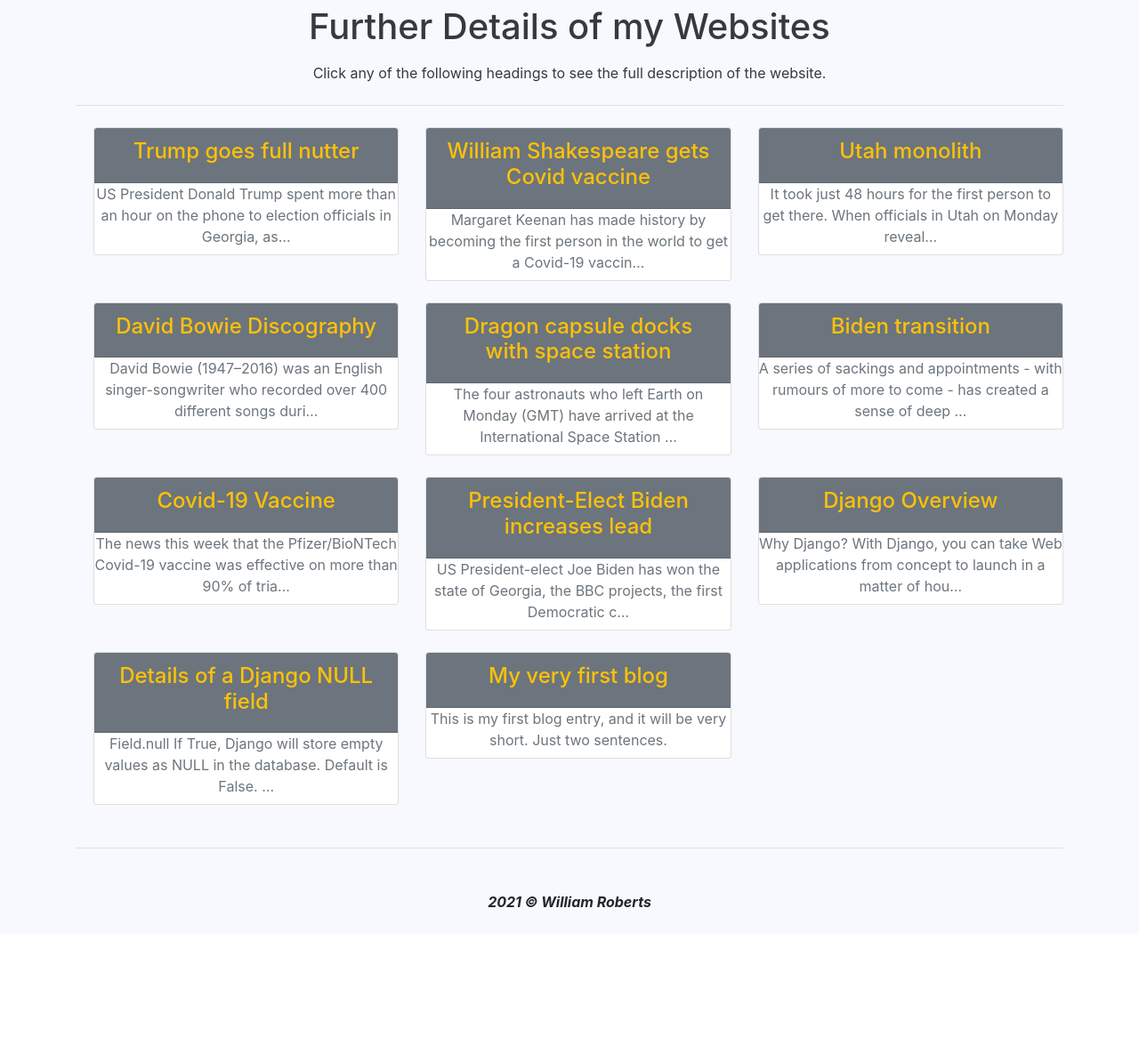
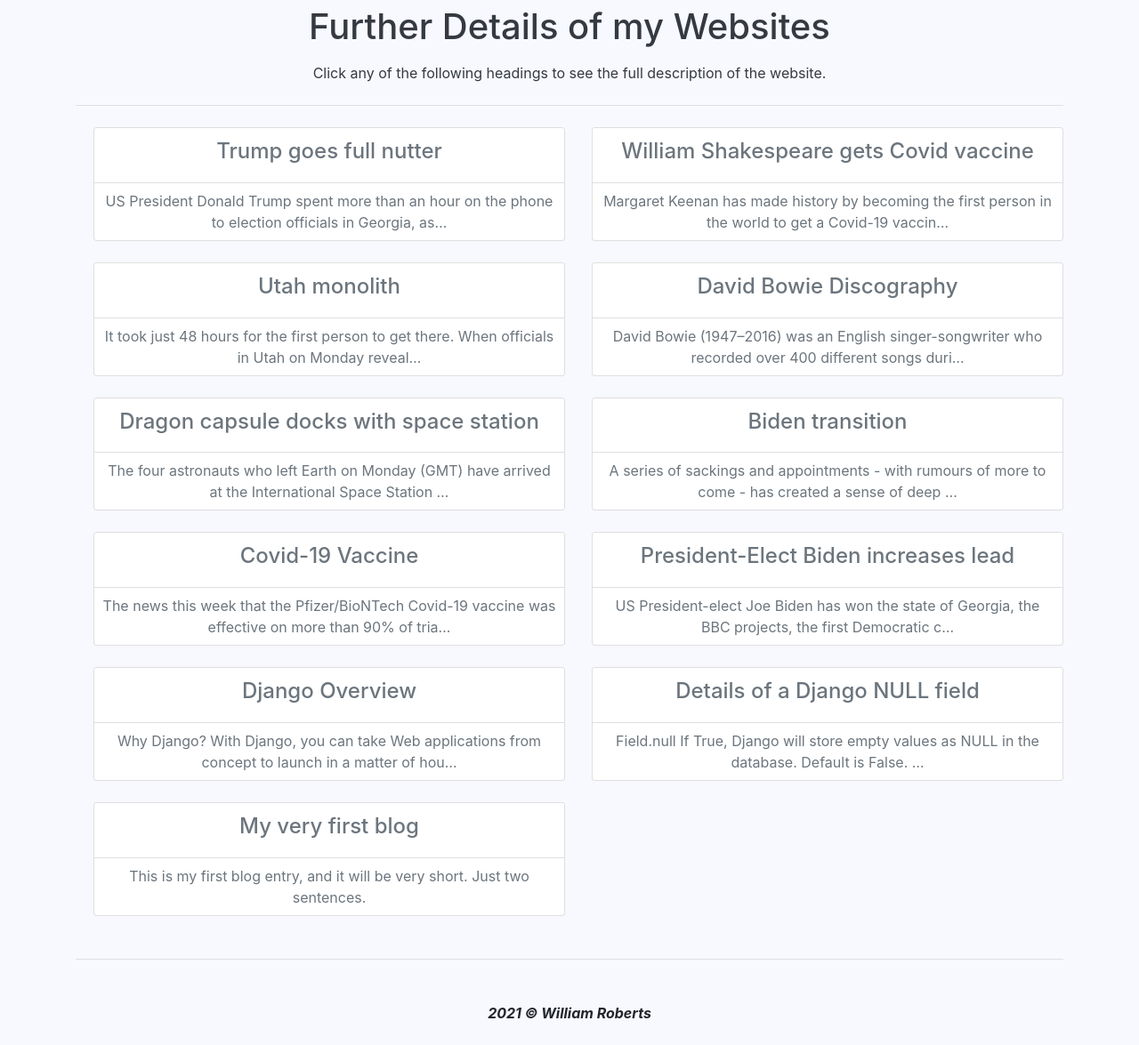
Before and after one commit to whroberts1411/Personal_Portfolio, a Django app: page /blog/ in a window 1280 px wide. Shown: the part 66-1241 px from the top of the page at 89% size. Before the commit the page ends 1086 px from the top, so only its background shows below. Run offline with Django 3.2, Linux system fonts and the light colour scheme; data comes from the database, SQL or seed files in the repository.

Commit message:
Format Changes
A couple of minor format/layout changes to two screens.

```diff
--- a/portfolio_project/blog/templates/blog/all_blogs.html
+++ b/portfolio_project/blog/templates/blog/all_blogs.html
@@ -21,14 +21,14 @@
       <div class="container">
         <div class="row">
           {% for blog in blogs %}
-            <div class="col-xl-4 col-md-6">
+            <div class="col-md-6">
               <div class="card text-center mb-4">
-                <div class="card-header bg-secondary">
-                  <a href="{% url 'blog:detail' blog.id %}" class="text-warning">
+                <div class="card-header bg-white">
+                  <a href="{% url 'blog:detail' blog.id %}" class="text-secondary">
                     <h4>{{ blog.title }}</h4>
                   </a>
                 </div>
-                <p class="card-text text-secondary pb-2">
+                <p class="card-text text-secondary p-2">
                   {{ blog.blog|striptags|truncatechars:100 }}
                 </p>
               </div>
--- a/portfolio_project/blog/templates/blog/detail.html
+++ b/portfolio_project/blog/templates/blog/detail.html
@@ -14,15 +14,15 @@
     {% block content %}
         <div class="container text-left">
             <br>
-            <h1>{{ blog.title }}</h1>
+            <h1 class="text-secondary">{{ blog.title }}</h1>
             <br>
             <p>{{ blog.blog|safe }}</p>
             <hr class="my-4">
         </div>
 
         <div class="text-center">
-          <a  href="{% url 'blog:all_blogs' %}" class="btn btn-warning btn-sm my-4">
-            Back to Info Screen
+          <a  href="{% url 'blog:all_blogs' %}" class="btn btn-warning my-4">
+            Back to the More Info Screen
           </a>
         </div>
 
```
